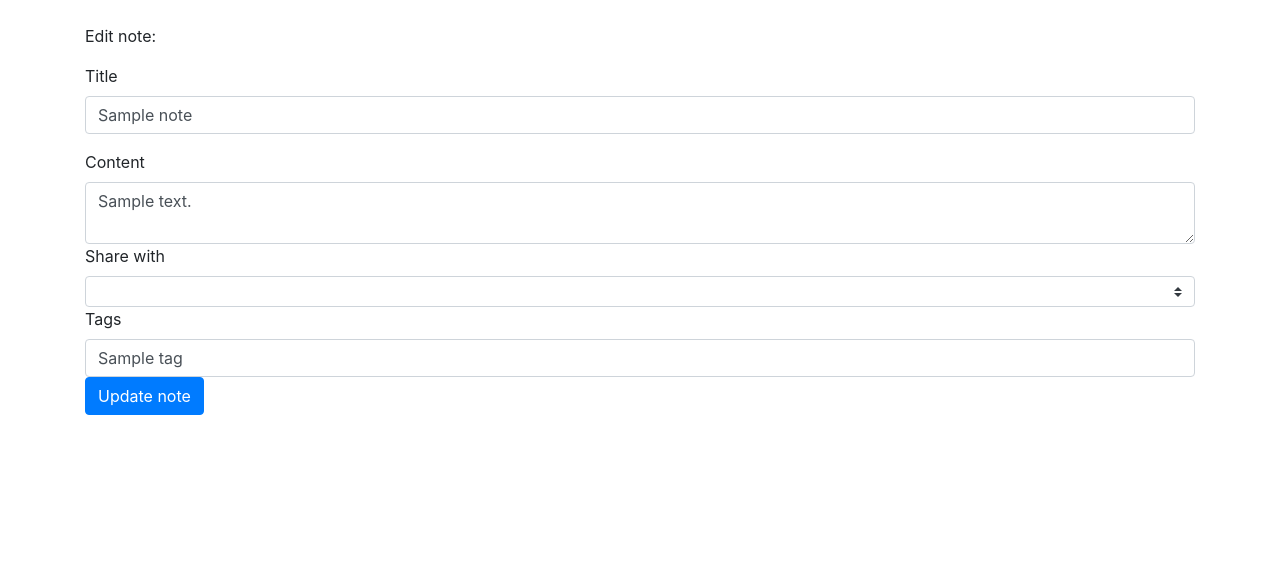
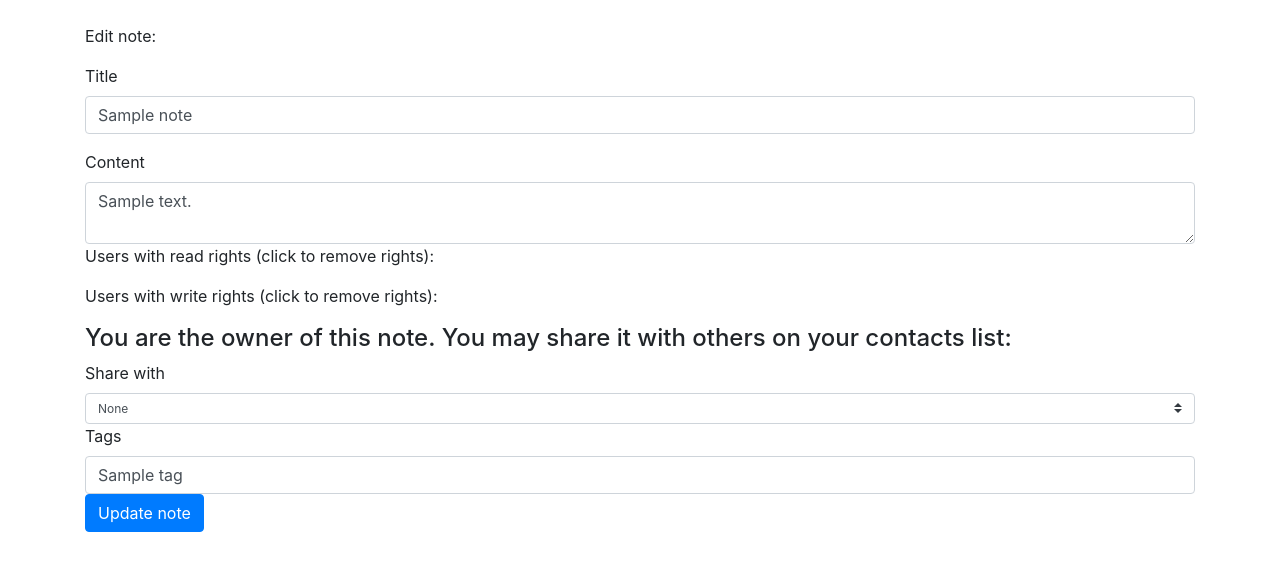
Before and after one commit to Jonkke/tsoha-noteapp, a Flask app: page /notes/1 in a window 1280 px wide. Shown: the part 56-627 px from the top of the page. Run offline with Flask 2, Linux system fonts and the light colour scheme; a user stored in the database is signed in; tables that the repository leaves empty hold one stand-in row (values such as "Sample post"); lists and menus that the app fills with data are empty; some libraries are stand-ins or nearby versions.

Commit message:
Improve note sharing functionality

```diff
--- a/app/notes/views.py
+++ b/app/notes/views.py
@@ -12,7 +12,7 @@ from app.notes.forms import NoteForm, NoteSearchForm
 def notes_index():
     notes = current_user.readableNotes
     noNotesMsg = "No notes to display." if not notes else ""
-    return render_template("notes/notelist.html", notes=notes, form=NoteSearchForm(), noNotesMsg=noNotesMsg)
+    return render_template("notes/notelist.html", notes=notes, form=NoteSearchForm(), noNotesMsg=noNotesMsg, uid=current_user.id)
 
 
 @app.route("/notes/search", methods=["POST"])
@@ -32,28 +32,23 @@ def notes_search():
 
     noNotesMsg = "Search did not match any notes." if not filteredNotes else ""
 
-    return render_template("notes/notelist.html", notes=filteredNotes, form=NoteSearchForm(), activeFilterTags=searchedTags, noNotesMsg=noNotesMsg)
+    return render_template("notes/notelist.html", notes=filteredNotes, form=NoteSearchForm(), activeFilterTags=searchedTags, noNotesMsg=noNotesMsg, uid=current_user.id)
 
 
 @app.route("/notes/new")
 @login_required
 def notes_form():
-    contacts = [{"id": 0, "username": "None"}] + current_user.get_contact_list()
-    form = NoteForm()
-    form.sharewith.choices = [(c["id"], c["username"]) for c in contacts]
-    return render_template("notes/newnote.html", form=form, contacts=contacts)
+    return render_newnote()
 
 
 @app.route("/notes/", methods=["POST"])
 @login_required
 def notes_create():
     form = NoteForm(request.form)
-    print("\n\n\nTÄÄLLÄ\n\n\n")
     if not form.validate():
         for error in form.sharewith.errors:
             print(error)
-        print("\n\njuu")
-        return render_template("notes/newnote.html", form=form)
+        return render_newnote(form=form)
 
     note = Note(form.title.data, form.content.data,
                 current_user.id, 0)
@@ -96,13 +91,36 @@ def notes_edit(note_id):
     form = NoteForm()
     note = Note.query.get(note_id)
 
-    if note.writeUsers.filter_by(id=current_user.id).first() is None:
+    if not note or note.writeUsers.filter_by(id=current_user.id).first() is None:
         return redirect(url_for("notes_index", error="You do not have rights to edit this note!"))
 
     form.title.data = note.title
     form.content.data = note.content
     form.tags.data = " ".join(map(str, note.tags.all()))
-    return render_template("notes/newnote.html", form=form, note_id=note.id)
+    allowsharing = True if current_user.id == note.creator_id else False
+    read_users = filter(lambda user: user.id !=
+                        current_user.id, note.readUsers)
+    write_users = filter(lambda user: user.id !=
+                         current_user.id, note.writeUsers)
+    return render_newnote(form=form, note_id=note_id, allowsharing=allowsharing, read_users=read_users, write_users=write_users)
+
+
+@app.route("/notes/edit/removerights/", methods=["GET"])
+@login_required
+def note_remove_rights():
+    user_id = request.args.get("user_id")
+    note_id = request.args.get("note_id")
+    write_only = request.args.get("write_only")
+    user = User.query.filter_by(id=user_id).first()
+    note = Note.query.filter_by(id=note_id).first()
+    if write_only:
+        user.writableNotes.remove(note)
+    else:
+        user.readableNotes.remove(note)
+        if user in note.writeUsers:
+            user.writableNotes.remove(note)
+    db.session().commit()
+    return redirect(url_for("notes_edit", note_id=note_id))
 
 
 @app.route("/notes/edit/<note_id>/", methods=["POST"])
@@ -111,7 +129,7 @@ def notes_update(note_id):
     form = NoteForm(request.form)
 
     if not form.validate():
-        return render_template("notes/newnote.html", form=form, note_id=note_id)
+        return render_newnote(form=form, note_id=note_id)
 
     note = Note.query.get(note_id)
 
@@ -137,10 +155,16 @@ def notes_update(note_id):
         filter(lambda tag: formTagNames.count(tag.name), Tag.query.all()))
     note.tags = associatedTags
 
+    # handle further sharing of this note
+    if note.creator_id == current_user.id and form.sharewith.data != 0:
+        user = User.query.get(form.sharewith.data)
+        if user and not note in user.readableNotes:
+            user.readableNotes.append(note)
+
     db.session().commit()
 
     notes = current_user.readableNotes
-    return render_template("notes/notelist.html", notes=notes)
+    return render_template("notes/notelist.html", notes=notes, form=NoteSearchForm(), uid=current_user.id)
 
 
 @app.route("/notes/delete/<note_id>/", methods=["POST"])
@@ -156,4 +180,23 @@ def notes_delete(note_id):
 
     notes = current_user.readableNotes
 
-    return render_template("notes/notelist.html", notes=notes)
+    return render_template("notes/notelist.html", notes=notes, form=NoteSearchForm(), uid=current_user.id)
+
+
+# helpers
+
+def render_newnote(form=None,
+                   note_id=None,
+                   allowsharing=False,
+                   read_users=[],
+                   write_users=[]):
+    contacts = [{"id": 0, "username": "None"}] + \
+        current_user.get_contact_list()
+    form = form if form else NoteForm()
+    form.sharewith.choices = [(c["id"], c["username"]) for c in contacts]
+    return render_template("notes/newnote.html",
+                           form=form,
+                           note_id=note_id,
+                           allowsharing=allowsharing,
+                           read_users=read_users,
+                           write_users=write_users)
--- a/app/templates/notes/newnote.html
+++ b/app/templates/notes/newnote.html
@@ -1,7 +1,7 @@
 {% extends "layout.html" %}
 
 {% block body %}
-{% if note_id is defined %}
+{% if note_id %}
 <form id="noteform" method="POST" action="{{ url_for('notes_update', note_id=note_id) }}">
   <div class="form-group">Edit note:</div>
   <div class="form-group">
@@ -16,8 +16,24 @@
     {{ form.content.label }}
     {{ form.content(class_="form-control") }}
 
+    <div>
+      <p>Users with read rights (click to remove rights):</p>
+      {% for user in read_users %}
+      <a href="{{ url_for('note_remove_rights', user_id=user.id, note_id=note_id, write_only='') }}">{{ user.username }}</a>
+      {% endfor %}
+    </div>
+    <div>
+        <p>Users with write rights (click to remove rights):</p>
+        {% for user in write_users %}
+        <a href="">{{ user.username }}</a>
+        {% endfor %}
+      </div>
+
+    {% if allowsharing %}
+    <h4>You are the owner of this note. You may share it with others on your contacts list:</h4>
     {{ form.sharewith.label }}
     {{ form.sharewith(class_="custom-select custom-select-sm") }}
+    {% endif %}
 
     {{ form.tags.label }}
     {{ form.tags(class_="form-control") }}
--- a/app/templates/notes/notelist.html
+++ b/app/templates/notes/notelist.html
@@ -40,7 +40,7 @@
         </small>
         <div class="btn-group">
           <form class="form-inline pull-left" method="GET" action="{{ url_for('notes_edit', note_id=note.id) }}">
-            <button class="btn btn-primary mr-3" type="submit">Edit</button>
+            <button class="btn btn-primary mr-3" type="submit" {{ 'disabled' if uid != note.creator_id }}>Edit</button>
           </form>
           <form class="form-inline" method="POST" action="{{ url_for('notes_delete', note_id=note.id) }}"
             onsubmit="return confirm('Delete note?');">
```
